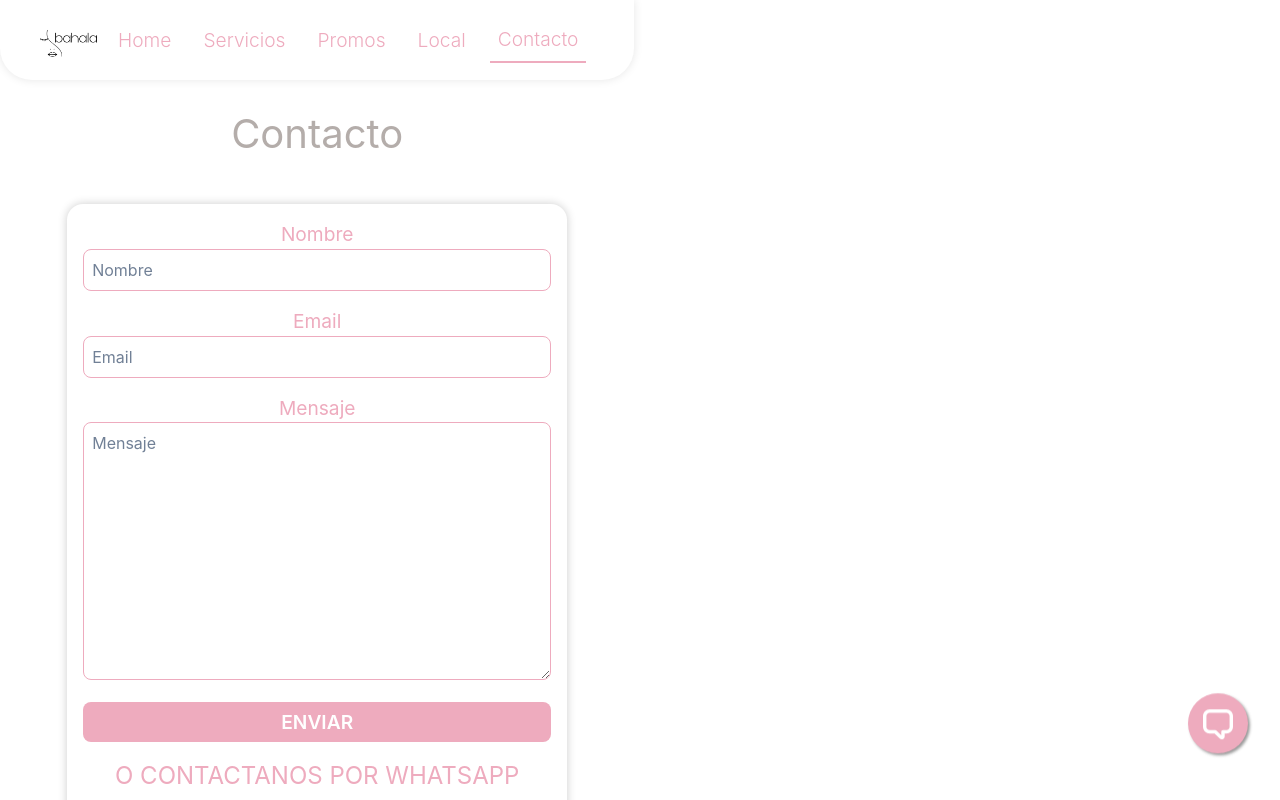
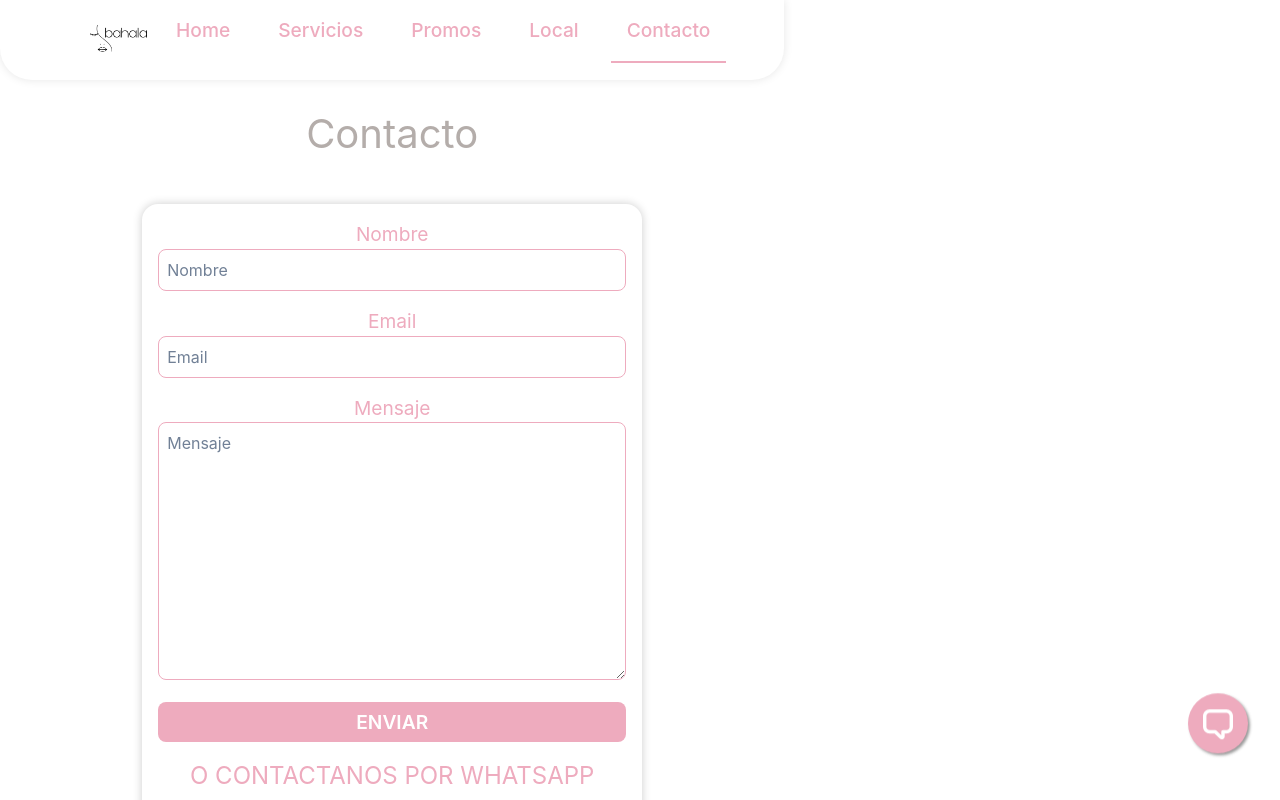
Before and after one commit to JoaquinDilernia/Bahala, a React (Vite) app: page /contacto in a window 1280 px wide. Shown: the top 800 px of the page. Built offline with nearby package versions, Linux system fonts and the light colour scheme.

Commit message:
mejoras al navbar

```diff
--- a/src/components/NavBar/NavBar.css
+++ b/src/components/NavBar/NavBar.css
@@ -6,14 +6,10 @@
 
 
 
-.active {
-    border-bottom: 2px solid #EEABBE;
-}
 
-nav {
-    display: flex;
-    justify-content: space-between;
-    align-items: center;
+
+.navbar {
+
     background-color: #fff;
     box-shadow: 0 0 10px rgba(0, 0, 0, 0.1);
     border-radius: 0 0 2rem 2rem;
@@ -29,59 +25,26 @@
     -o-border-radius: 0 0 2rem 2rem;
 }
 
-.logo{
+.navbar-container {
+    display: flex;
+    justify-content: space-between;
+    height: 80px;
+}
+
+.container {
+    z-index: 1;
+    width: 100%;
+    padding-right: 50px;
+    padding-left: 50px;
+}
+
+.logo {
     width: 70px;
     height: 70px;
     margin-left: 2rem;
 }
-.logo:hover{
-    transform: scale(1.1);
-    -webkit-transform: scale(1.1);
-    -moz-transform: scale(1.1);
-    -ms-transform: scale(1.1);
-    -o-transform: scale(1.1);
-}
-.logo img{
-    width: 100%;
-    height: 100%;
-}
 
-nav ul {
-    display: flex;
-    justify-content: center;
-    align-items: center;
-    margin-right: 2.5rem;
-}
-
-nav ul.open {
-    display: flex;
-}
-
-nav ul li {
-    list-style: none;
-
-}
-
-nav ul li a {
-    display: block;
-    color: #EEABBE;
-    font-size: 1.2rem;
-    font-weight: 300;
-    text-decoration: none;
-    transition: all 0.3s ease;
-    margin: 0 0.5rem;
-    padding: 0.5rem;
-}
-
-.titulo:hover {
-    transform: scale(1.01);
-    -webkit-transform: scale(1.02);
-    -moz-transform: scale(1.01);
-    -ms-transform: scale(1.01);
-    -o-transform: scale(1.01);
-}
-
-nav ul li a:hover {
+.logo:hover {
     transform: scale(1.1);
     -webkit-transform: scale(1.1);
     -moz-transform: scale(1.1);
@@ -89,70 +52,125 @@
     -o-transform: scale(1.1);
 }
 
-nav .menu {
-    position: absolute;
-    top: 0.75rem;
-    right: 0.5rem;
-    font-size: 2rem;
-    cursor: pointer;
-    flex-direction: column;
-    justify-content: space-between;
-    display: none;
-    width: 2.25rem;
-    height: 2rem;
+.logo img {
+    width: 100%;
+    height: 100%;
 }
 
-nav .menu span {
-    width: 100%;
-    height: 0.25rem;
-    background-color: #EEABBE;
-    border-radius: 0.25rem;
+.navbar-icon {
+    margin-right: 0.5rem;
 }
 
-@media (max-width: 950px) {
-    nav .menu {
+.nav-menu {
+    display: flex;
+    align-items: center;
+    justify-content: center;
+    list-style: none;
+    text-align: center;
 
-        display: flex;
-        justify-content: space-between !important;
-        margin-top: 0.5rem;
+}
+
+.nav-item {
+    height: 80px;
+    border-bottom: 2px solid transparent;
+
+}
+
+.nav-item:hover {
+    transform: scale(1.03);
+    -webkit-transform: scale(1.03);
+    -moz-transform: scale(1.03);
+    -ms-transform: scale(1.03);
+    -o-transform: scale(1.03);
+}
+
+.nav-links {
+    display: block;
+    color: #EEABBE;
+    font-size: 1.2rem;
+    text-decoration: none;
+    transition: all 0.3s ease;
+    margin: 0 0.5rem;
+    padding: 1rem;
+}
+
+.activated {
+    border-bottom: 2px solid #EEABBE;
+}
+
+.fa-bars {
+    color: #EEABBE;
+}
+
+.menu-icon {
+    display: none;
+
+
+}
+
+@media screen and (max-width: 960px) {
+    .NavbarItems {
+        position: relative;
     }
 
-    nav {
-        flex-direction: column;
-        align-items: start;
-        box-shadow: 0px #fff;
-        border-radius: 0px;
-        -webkit-border-radius: 0px;
-        -moz-border-radius: 0px;
-        -ms-border-radius: 0px;
-        -o-border-radius: 0px;
+    .activated {
+        border-bottom: 0;
     }
 
-    nav ul {
+    .nav-menu {
+        display: flex;
         flex-direction: column;
-        display: none;
         width: 100%;
-        margin-bottom: 0.25rem;
-        background-color: #fff;
+        position: absolute;
+        top: 80px;
+        left: -100%;
+        opacity: 1;
+        transition: all 0.5s ease;
+        border-radius: 0 0 2rem 2rem;
         box-shadow: 0 0 10px rgba(0, 0, 0, 0.1);
-        border-radius: 0 0 2rem 2rem;
-        -webkit-border-radius: 0 0 2rem 2rem;
-        -moz-border-radius: 0 0 2rem 2rem;
-        -ms-border-radius: 0 0 2rem 2rem;
-        -o-border-radius: 0 0 2rem 2rem;
-    }
 
-    nav ul li {
-        width: 100%;
-        text-align: center;
-    }
-
-    nav ul li a {
-        margin: 0.2rem 0.5rem;
 
     }
 
-    .active {
-        border-bottom: 0px solid #EEABBE;
+    .nav-menu.active {
+        background: #fff;
+        left: 0;
+        opacity: 1;
+        transition: all 0.6s ease;
+        z-index: 1;
+    }
+
+    .nav-links {
+        text-align: center;
+        padding: 2rem;
+        width: 100%;
+        display: table;
+    }
+
+    .nav-links:hover {
+        transform: scale(1.01);
+        transition: all 0.3s ease;
+        -webkit-transform: scale(1.01);
+        -moz-transform: scale(1.01);
+        -ms-transform: scale(1.01);
+        -o-transform: scale(1.01);
+    }
+
+    .nav-item:hover {
+        border: none;
+    }
+
+    .nav-item {
+        width: 100%;
+    }
+
+    .menu-icon {
+        display: block;
+        position: absolute;
+        top: 0;
+        right: 0;
+        transform: translate(-100%, 60%);
+        font-size: 1.8rem;
+        cursor: pointer;
     }
 }
--- a/src/components/NavBar/NavBar.jsx
+++ b/src/components/NavBar/NavBar.jsx
@@ -1,40 +1,90 @@
 import React, { useState } from 'react'
 import { Link, NavLink } from 'react-router-dom'
+import { FaBars, FaTimes } from "react-icons/fa";
+import { IconContext } from "react-icons/lib";
 import './NavBar.css'
 import logo from './logo.png'
 
 
 const NavBar = () => {
-    const [menu, setMenu] = useState(false);
+    const [click, setClick] = useState(false);
+
+    const handleClick = () => setClick(!click);
+    const closeMobileMenu = () => setClick(false);
 
     return (
 
-        <nav>
-            <Link to='/' className='logo'> <img src={logo} alt="logo" /> </Link>
-            <div className='menu' onClick={() => { setMenu(!menu) }}>
-                <span></span>
-                <span></span>
-                <span></span>
+        <>
+            <IconContext.Provider value={{ color: "#EEABBE" }}>
+                <nav className="navbar">
+                    <div className="navbar-container container">
+                        <Link to="/" className="logo" onClick={closeMobileMenu}>
+                            <img  src={logo} alt="loco" />
+                        </Link>
+                        <div className="menu-icon" onClick={handleClick}>
+                            {click ? <FaTimes /> : <FaBars />}
                         </div>
-            <ul className={menu ? "open" : ""}>
-                <li>
-                    <NavLink to='/'>Home</NavLink>
+                        <ul className={click ? "nav-menu active" : "nav-menu"}>
+                            <li className="nav-item">
+                                <NavLink
+                                    to="/"
+                                    className={({ isActive }) =>
+                                        "nav-links" + (isActive ? " activated" : "")
+                                    }
+                                    onClick={closeMobileMenu}
+                                >
+                                    Home
+                                </NavLink>
                             </li>
-                <li>
-                    <NavLink to='/servicios'>Servicios</NavLink>
+                            <li className="nav-item">
+                                <NavLink
+                                    to="/servicios"
+                                    className={({ isActive }) =>
+                                        "nav-links" + (isActive ? " activated" : "")
+                                    }
+                                    onClick={closeMobileMenu}
+                                >
+                                    Servicios
+                                </NavLink>
                             </li>
-                <li>
-                    <NavLink to='/promos'>Promos</NavLink>
+                            <li className="nav-item">
+                                <NavLink
+                                    to="/promos"
+                                    className={({ isActive }) =>
+                                        "nav-links" + (isActive ? " activated" : "")
+                                    }
+                                    onClick={closeMobileMenu}
+                                >
+                                    Promos
+                                </NavLink>
                             </li>
-                <li>
-                    <NavLink to='/local'>Local</NavLink>
+                            <li className="nav-item">
+                                <NavLink
+                                    to="/local"
+                                    className={({ isActive }) =>
+                                        "nav-links" + (isActive ? " activated" : "")
+                                    }
+                                    onClick={closeMobileMenu}
+                                >
+                                    Local
+                                </NavLink>
                             </li>
-                <li>
-                    <NavLink to='/contacto'>Contacto</NavLink>
+                            <li className="nav-item">
+                                <NavLink
+                                    to="/contacto"
+                                    className={({ isActive }) =>
+                                        "nav-links" + (isActive ? " activated" : "")
+                                    }
+                                    onClick={closeMobileMenu}
+                                >
+                                    Contacto
+                                </NavLink>
                             </li>
-
                         </ul>
+                    </div>
                 </nav>
+            </IconContext.Provider>
+        </>
 
     )
 }
```
Lines whose indentation alone changed are shown as unchanged.
